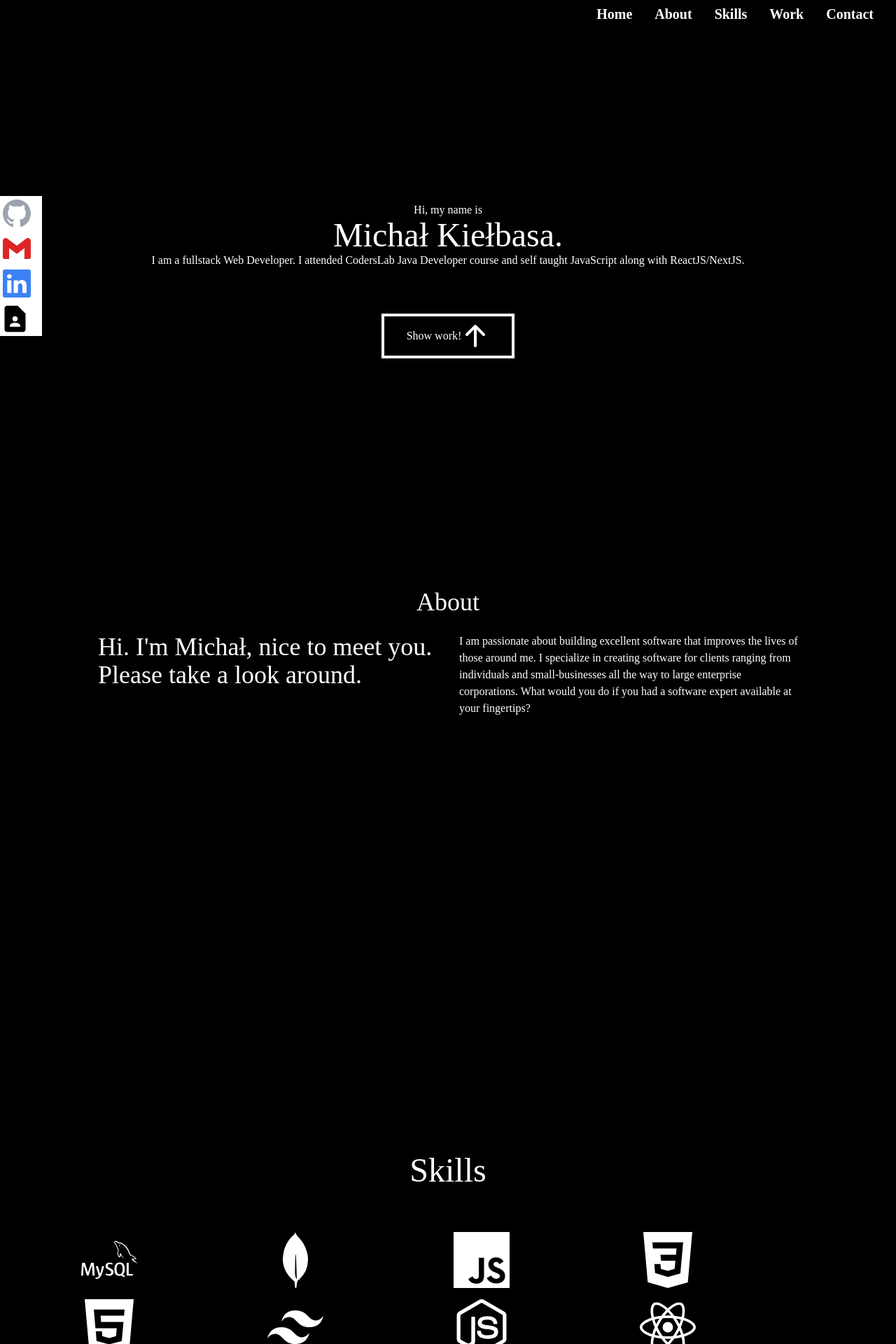
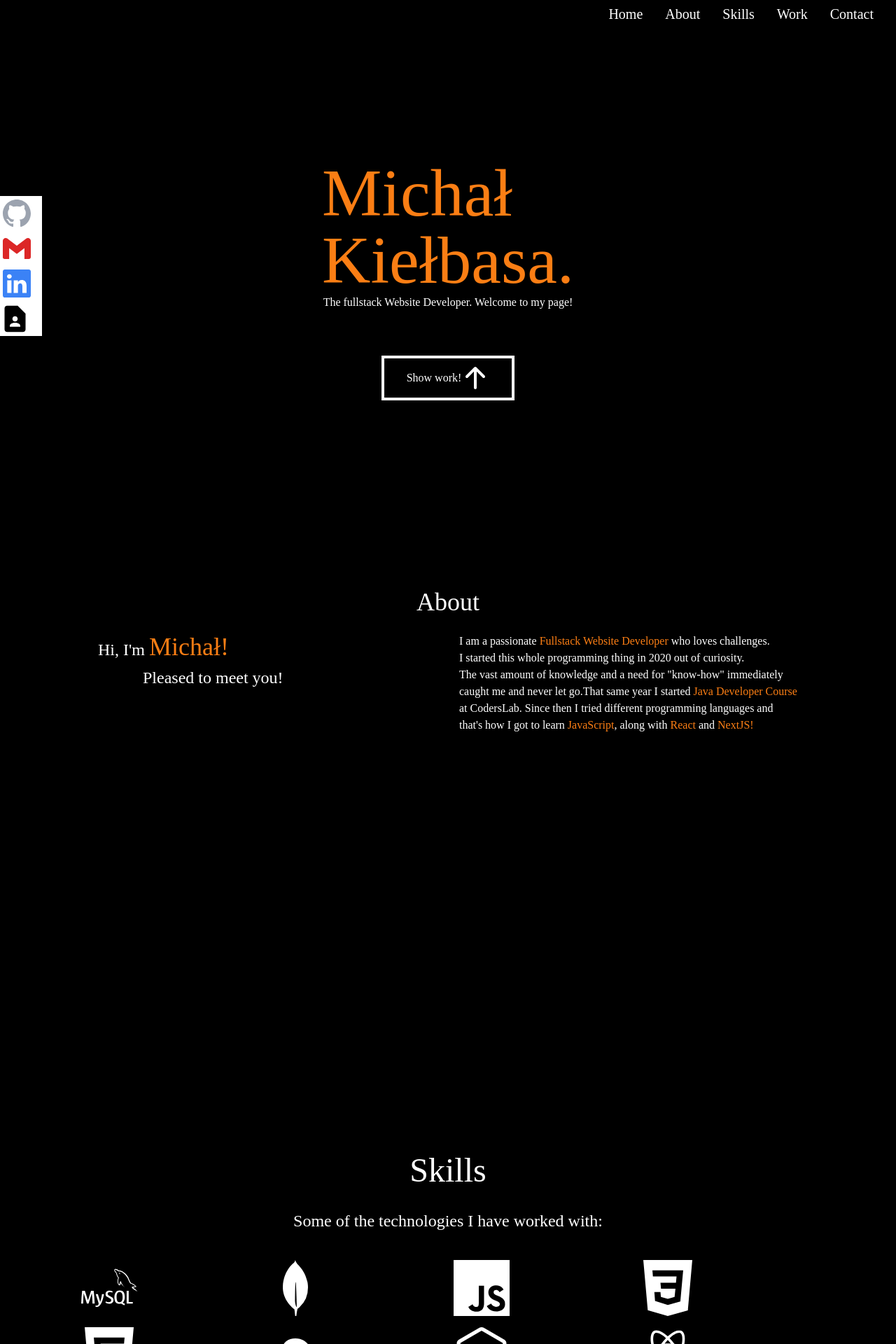
Before and after one commit to aftermath321/portfolio-michal, a React (Create React App) app: page / in a window 1280 px wide. Shown: the top 1920 px of the page at 70% size. Built offline with nearby package versions, Linux system fonts and the light colour scheme.

Commit message:
More changes, colors, animations, own text etc.

```diff
--- a/src/components/About.jsx
+++ b/src/components/About.jsx
@@ -4,17 +4,15 @@ const About = () => {
     return (
         <div className='w-full h-screen ' name='about'>
             <div className='items-center justify-center flex flex-col w-full p-4'>
-                <h1 className='text-4xl py-6'>About</h1>
+                <h2 className='text-4xl py-6'>About</h2>
                 <div className='grid grid-cols-2 w-full max-w-[1000px] gap-8 '>
-                    <div className='justify-center items-center'>
-                        <p className='text-bold text-4xl'>Hi. I'm Michał, nice to meet you. Please take a look around.</p>
+                    <div>
+                        <p className=' text-2xl'>Hi, I'm <span className='text-4xl text-bold text-[#fb7e14]'>Michał!</span></p> <p className='text-2xl  pt-2 pl-16'>Pleased to meet you!</p>
 
                     </div>
-                    <div className='justify-center items-center'> I am passionate about building excellent software that improves
-                        the lives of those around me. I specialize in creating software
-                        for clients ranging from individuals and small-businesses all the
-                        way to large enterprise corporations. What would you do if you had
-                        a software expert available at your fingertips?</div>
+                    <div className='justify-center items-center'> I am a passionate <span className='text-[#fb7e14]'>Fullstack Website Developer</span> who loves challenges. <br/>I started this whole programming thing in 2020 out of curiosity.
+                        <br />The vast amount of knowledge and a need for "know-how" immediately caught me and never let go.That same year I started <span className='text-[#fb7e14]'>Java Developer Course</span> at CodersLab. Since then I tried different programming languages and
+                        that's how I got to learn <span className='text-[#fb7e14]'>JavaScript</span>, along with <span className='text-[#fb7e14]'>React</span> and <span className='text-[#fb7e14]'>NextJS!</span> </div>
                 </div>
             </div>
         </div>
--- a/src/components/Home.jsx
+++ b/src/components/Home.jsx
@@ -1,13 +1,15 @@
 import React from 'react'
 import { HiArrowUp } from 'react-icons/hi'
+
 
 const Home = () => {
     return (
         <div className='mx-auto w-full h-screen flex justify-center items-center' name='home'>
             <div className='justify-center px-8 text-center'>
-                <p>Hi, my name is</p>
-                <h1 className='text-5xl'>Michał Kiełbasa.</h1>
-                <p>I am a fullstack Web Developer. I attended CodersLab Java Developer course and self taught JavaScript along with ReactJS/NextJS. </p>
+                <span className='select-none'></span>
+                <h1 id='name' className='text-8xl text-[#fb7e14] text-left'>Michał<br/> Kiełbasa.</h1>
+                <span> </span>
+                <p>The fullstack Website Developer. Welcome to my page! </p>
                 <div className='flex justify-center pt-16'>
 
                     <button className='flex group border-white border-4 px-8 py-2 justify-center items-center'>
--- a/src/components/Navbar.jsx
+++ b/src/components/Navbar.jsx
@@ -24,12 +24,12 @@ const Navbar = () => {
             {/* Top right menu */}
             <div>
                 <nav>
-                    <ul className='hidden md:flex cursor-pointer'>
-                        <Link to='home' smooth='true' duration={300} onClick={handleClick}><li className='text-xl font-bold'>Home</li></Link>
-                        <Link to='about' smooth='true' duration={300} onClick={handleClick}><li className='text-xl font-bold'>About</li></Link>
-                        <Link to='skills' smooth='true' duration={300} onClick={handleClick}><li className='text-xl font-bold'>Skills</li></Link>
-                        <Link to='work' smooth='true' duration={300} onClick={handleClick}><li className='text-xl font-bold'>Work</li></Link>
-                        <Link to='contact' smooth='true' duration={300} onClick={handleClick}> <li className='text-xl font-bold'>Contact</li></Link>
+                    <ul className='hidden md:flex cursor-pointer '>
+                        <Link to='home' smooth='true' duration={300} ><li className='text-xl hover:text-[#fb7e14] '>Home</li></Link>
+                        <Link to='about' smooth='true' duration={300} ><li className='text-xl hover:text-[#fb7e14]'>About</li></Link>
+                        <Link to='skills' smooth='true' duration={300} ><li className='text-xl hover:text-[#fb7e14]'>Skills</li></Link>
+                        <Link to='work' smooth='true' duration={300} ><li className='text-xl hover:text-[#fb7e14]'>Work</li></Link>
+                        <Link to='contact' smooth='true' duration={300} > <li className='text-xl hover:text-[#fb7e14]'>Contact</li></Link>
                     </ul>
                 </nav>
             </div>
--- a/src/components/Skills.jsx
+++ b/src/components/Skills.jsx
@@ -7,7 +7,7 @@ import 'aos/dist/aos.css'
 const Skills = () => {
 
     useEffect(() => {
-      Aos.init({duration: 1000
+      Aos.init({duration: 2000
         ,disable: function(){
         let maxWidth = 640;
         return window.innerWidth > maxWidth;
@@ -19,55 +19,56 @@ const Skills = () => {
         <div name='skills' className='w-full lg:h-screen'>
             <div className=' flex-col p-4 flex justify-center items-center w-full'>
 
-                <p className='flex text-5xl text-bold py-8'>Skills</p>
+                <h2 className='flex text-5xl text-bold py-8'>Skills</h2>
+                <p className='text-2xl'>Some of the technologies I have worked with:</p>
 
-                <div className='grid sm:grid-cols-2 md:grid-cols-3 lg:grid-cols-4 gap-4 md:py-8 '>
+                <div className='grid sm:grid-cols-2 md:grid-cols-3 lg:grid-cols-4 gap-4 md:py-10 '>
 
                     <div data-Aos='fade-right' className='flex-row flex group '>
-                        <SiMysql size={80} className='group-hover:text-gray-800 group-hover:-translate-y-6 duration-500' />
-                            <div data-Aos='fade-right' className='ml-4 scale-0 group-hover:scale-100 duration-500 text-4xl  flex text-bold justify-center items-center '>MySQL</div>
+                        <SiMysql size={80} className='group-hover:text-[#fb7e14] group-hover:-translate-y-6 duration-500' />
+                        <div data-Aos='fade-right' className=' ml-4 scale-0 group-hover:scale-100 duration-500 text-4xl  flex text-bold justify-center items-center '>MySQL</div>
 
                     </div>
 
                     <div data-Aos='fade-right' className='flex-row flex group '>
-                        <SiMongodb size={80} className='group-hover:text-gray-800 duration-500' />
-                        <div data-Aos='fade-right' className='ml-4 scale-0 group-hover:scale-100 duration-500 text-4xl  flex text-bold justify-center items-center '>MongoDB</div>
+                        <SiMongodb size={80} className='group-hover:text-[#fb7e14] group-hover:-translate-y-6 duration-500' />
+                        <div data-Aos='fade-right' className=' ml-4 scale-0 group-hover:scale-100 duration-500 text-4xl  flex text-bold justify-center items-center '>MongoDB</div>
 
                     </div>
 
                     <div data-Aos='fade-right' className='flex-row flex group '>
-                        <SiJavascript size={80} className='group-hover:text-gray-800 duration-500' />
-                        <div data-Aos='fade-right' className='ml-4 scale-0 group-hover:scale-100 duration-500 text-4xl  flex text-bold justify-center items-center '>JavaScript</div>
+                        <SiJavascript size={80} className='group-hover:text-[#fb7e14] group-hover:-translate-y-6 duration-500' />
+                        <div data-Aos='fade-right' className=' ml-4 scale-0 group-hover:scale-100 duration-500 text-4xl  flex text-bold justify-center items-center '>JavaScript</div>
 
                     </div>
 
                     <div data-Aos='fade-right' className='flex-row flex group'>
-                        <SiCss3 size={80} className='group-hover:text-gray-800 duration-500' />
-                        <div data-Aos='fade-right' className='ml-4 scale-0 group-hover:scale-100 duration-500 text-4xl  flex text-bold justify-center items-center '>CSS 3</div>
+                        <SiCss3 size={80} className='group-hover:text-[#fb7e14] group-hover:-translate-y-6 duration-500' />
+                        <div data-Aos='fade-right' className=' ml-4 scale-0 group-hover:scale-100 duration-500 text-4xl  flex text-bold justify-center items-center '>CSS 3</div>
 
                     </div>
 
                     <div data-Aos='fade-right' className='flex-row flex group '>
-                        <SiHtml5 size={80} className='group-hover:text-gray-800 duration-500' />
-                        <div data-Aos='fade-right' className='ml-4 scale-0 group-hover:scale-100 duration-500 text-4xl  flex text-bold justify-center items-center '>HTML 5</div>
+                        <SiHtml5 size={80} className='group-hover:text-[#fb7e14] group-hover:-translate-y-6 duration-500' />
+                        <div data-Aos='fade-right' className=' ml-4 scale-0 group-hover:scale-100 duration-500 text-4xl  flex text-bold justify-center items-center '>HTML 5</div>
 
                     </div>
 
                     <div data-Aos='fade-right' className='flex-row flex group '>
-                        <SiTailwindcss size={80} className='group-hover:text-gray-800 duration-500' />
-                        <div data-Aos='fade-right' className='ml-4 scale-0 group-hover:scale-100 duration-500 text-4xl  flex text-bold justify-center items-center '>Tailwind</div>
+                        <SiTailwindcss size={80} className='group-hover:text-[#fb7e14] group-hover:translate-y-6 duration-500' />
+                        <div data-Aos='fade-right' className=' ml-4 scale-0 group-hover:scale-100 duration-500 text-4xl  flex text-bold justify-center items-center '>Tailwind</div>
 
                     </div>
 
                     <div data-Aos='fade-right' className='flex-row flex group '>
-                        <SiNodedotjs size={80} className='group-hover:text-gray-800 duration-500' />
-                        <div data-Aos='fade-right' className='ml-4 scale-0 group-hover:scale-100 duration-500 text-4xl  flex text-bold justify-center items-center '>NodeJS</div>
+                        <SiNodedotjs size={80} className='group-hover:text-[#fb7e14] group-hover:translate-y-6 duration-500' />
+                        <div data-Aos='fade-right' className=' ml-4 scale-0 group-hover:scale-100 duration-500 text-4xl  flex text-bold justify-center items-center '>NodeJS</div>
 
                     </div>
 
                     <div data-Aos='fade-right' className='flex-row flex group '>
-                        <SiReact size={80} className='group-hover:text-gray-800 duration-500' />
-                        <div data-Aos='fade-right' className='ml-4 scale-0 group-hover:scale-100 duration-500 text-4xl  flex text-bold justify-center items-center '>ReactJS</div>
+                        <SiReact size={80} className='group-hover:text-[#fb7e14] group-hover:translate-y-6 duration-500' />
+                        <div data-Aos='fade-right' className=' ml-4 scale-0 group-hover:scale-100 duration-500 text-4xl  flex text-bold justify-center items-center '>ReactJS</div>
 
                     </div>
 
--- a/src/index.css
+++ b/src/index.css
@@ -2,19 +2,22 @@
 @tailwind components;
 @tailwind utilities;
 
-@import url('https://fonts.googleapis.com/css2?family=Mukta:wght@300;400;500;600;700;800;900&display=swap');
+@import url('https://fonts.googleapis.com/css2?family=Anton&display=swap');
+@import url(https://fonts.googleapis.com/css2?family=Lobster&display=swap);
 
 @layer base {
   body {
-   @apply font-[Mukta];
+   @apply font-[Anton];
    @apply  bg-black;
    @apply text-white;
 }
 li {
   @apply px-4
 }
+#name {
+  @apply font-[Lobster];
 }
-
+}
 
 
 .content-div {
--- a/tailwind.config.js
+++ b/tailwind.config.js
@@ -4,6 +4,7 @@ module.exports = {
     "./src/**/*.{js,jsx,ts,tsx}",
   ],
   theme: {
+
     extend: {},
   },
   plugins: [],
```
Also changed, not shown: src/components/Contact.jsx (+4 -3 lines), src/components/Work.jsx (+10 -6 lines).
